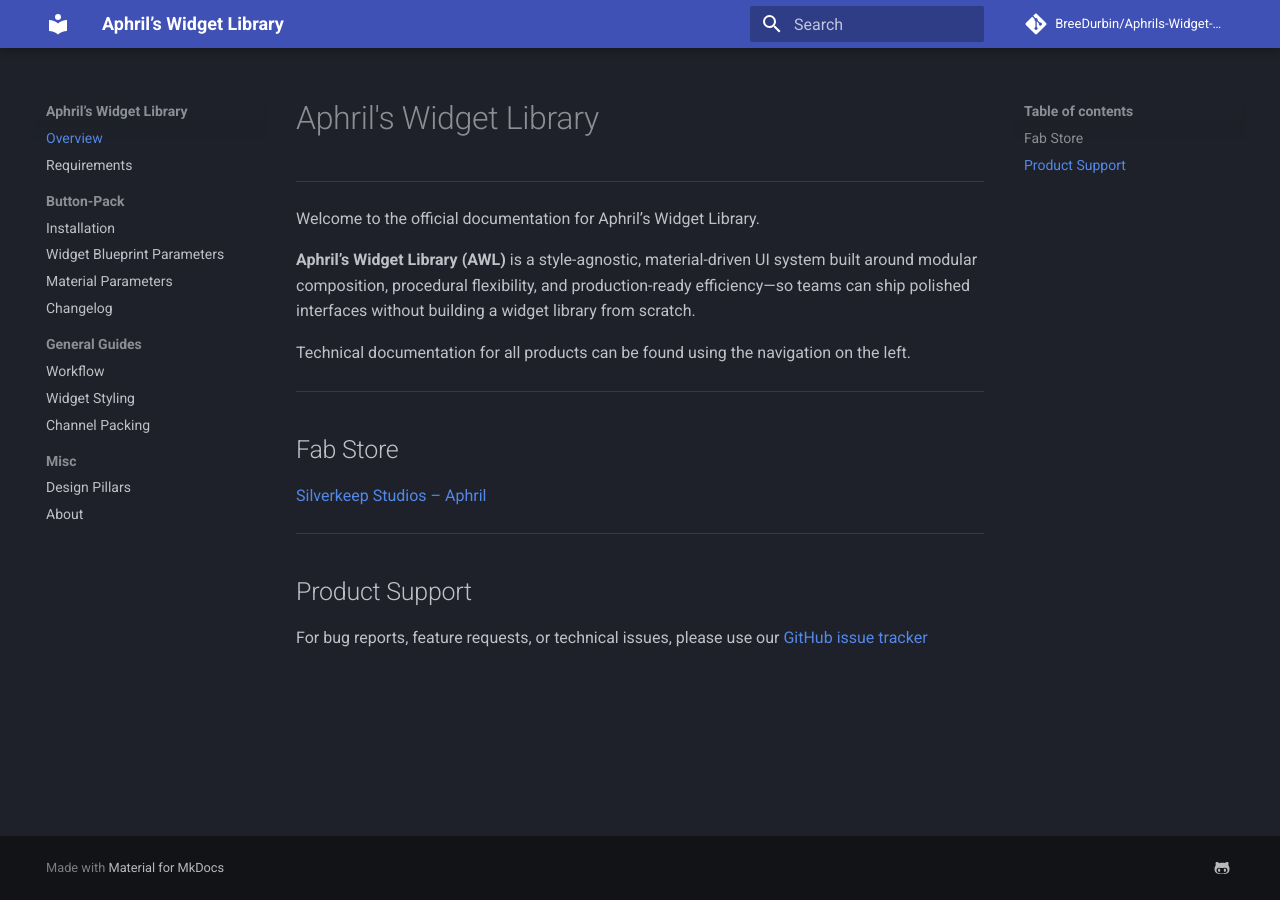
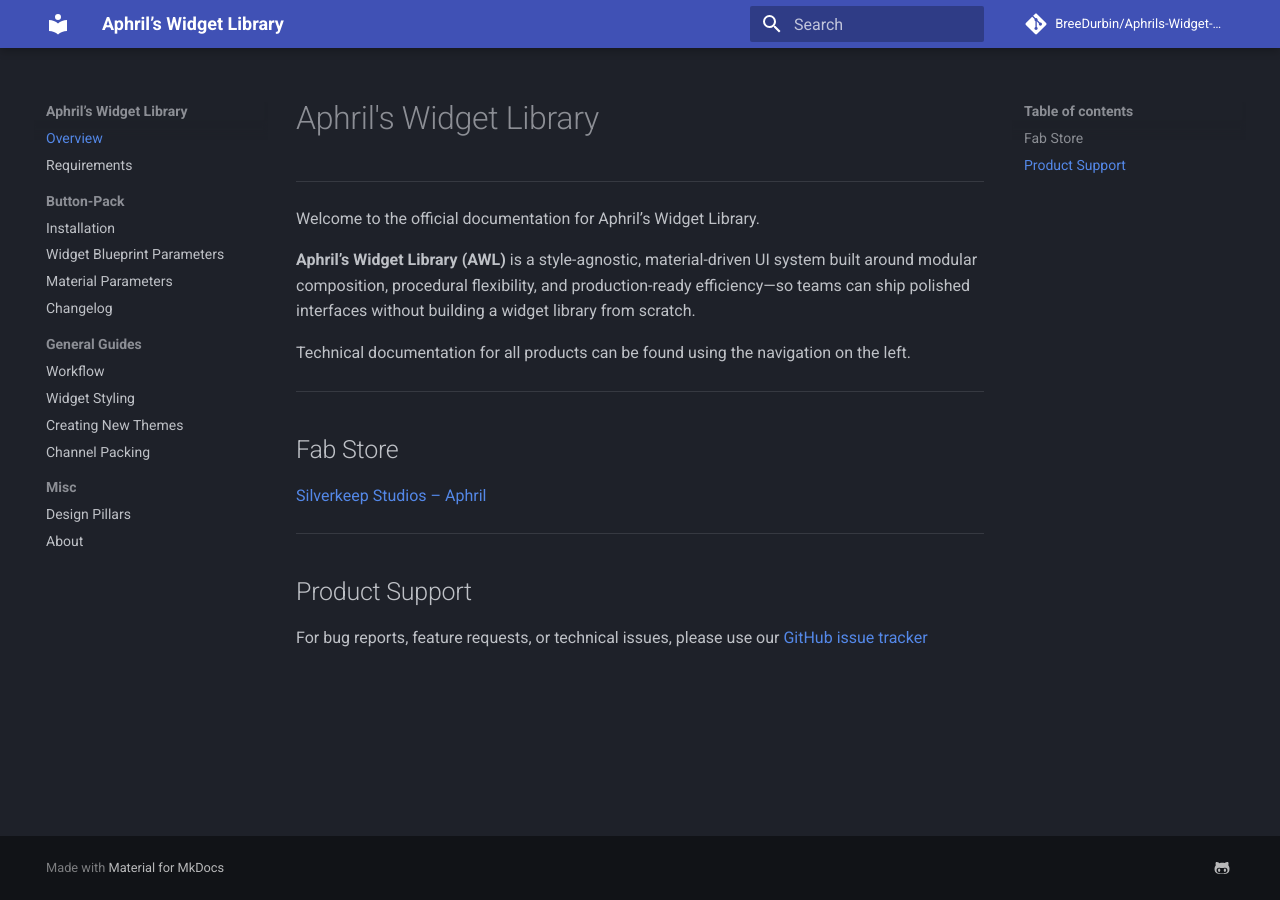
Before and after one commit to BreeDurbin/Aphrils-Widget-Library, an MkDocs documentation site: the page built from docs/index.md, in a window 1280 px wide. Built offline with MkDocs 1.6.1 and Material for MkDocs 9.7.7, drawn with Linux system fonts in a browser that asks for light colours; comment, search, counter and statistics services are not loaded.

```diff
--- a/mkdocs.yml
+++ b/mkdocs.yml
@@ -35,6 +35,7 @@
   - General Guides:
       - Workflow:                     general-guides/workflow.md
       - Widget Styling:               general-guides/widget-styling.md
+      - Creating New Themes:          general-guides/creating-new-themes.md
       - Channel Packing:              general-guides/channel-packing.md
   - Misc:
       - Design Pillars:               misc/design-pillars.md
```
Also changed, not shown: site/404.html, site/button-pack/button-pack-installation/index.html, site/button-pack/changelog/index.html, site/button-pack/material-parameters/index.html, site/button-pack/widget-blueprint-parameters/index.html, site/general-guides/channel-packing/index.html, site/general-guides/creating-new-themes/index.html, site/general-guides/widget-styling/index.html, site/general-guides/workflow/index.html, site/index.html, site/misc/about/index.html, site/misc/design-pillars/index.html, site/requirements/index.html, site/search/search_index.json, 1 more files, 1 other file.
